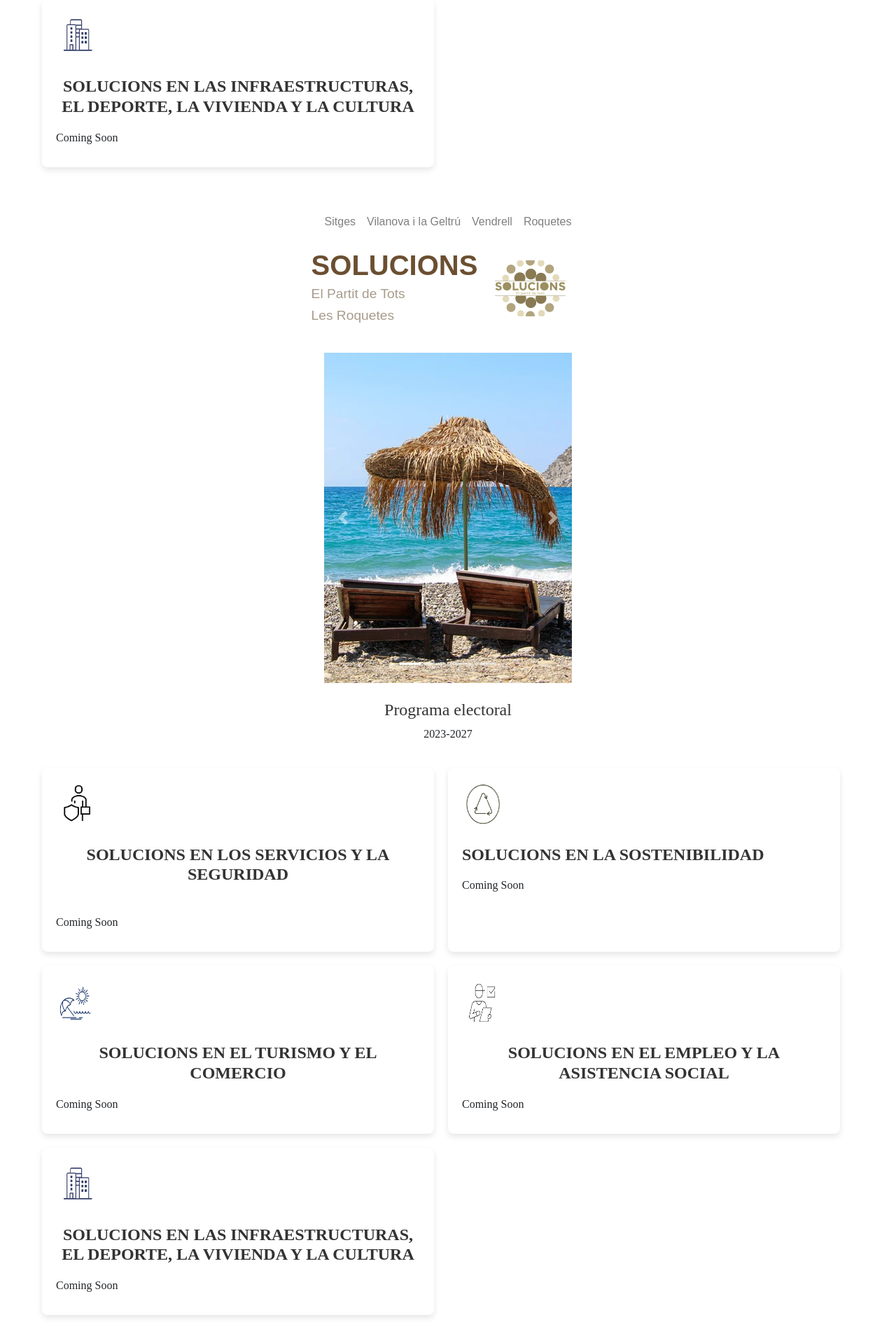
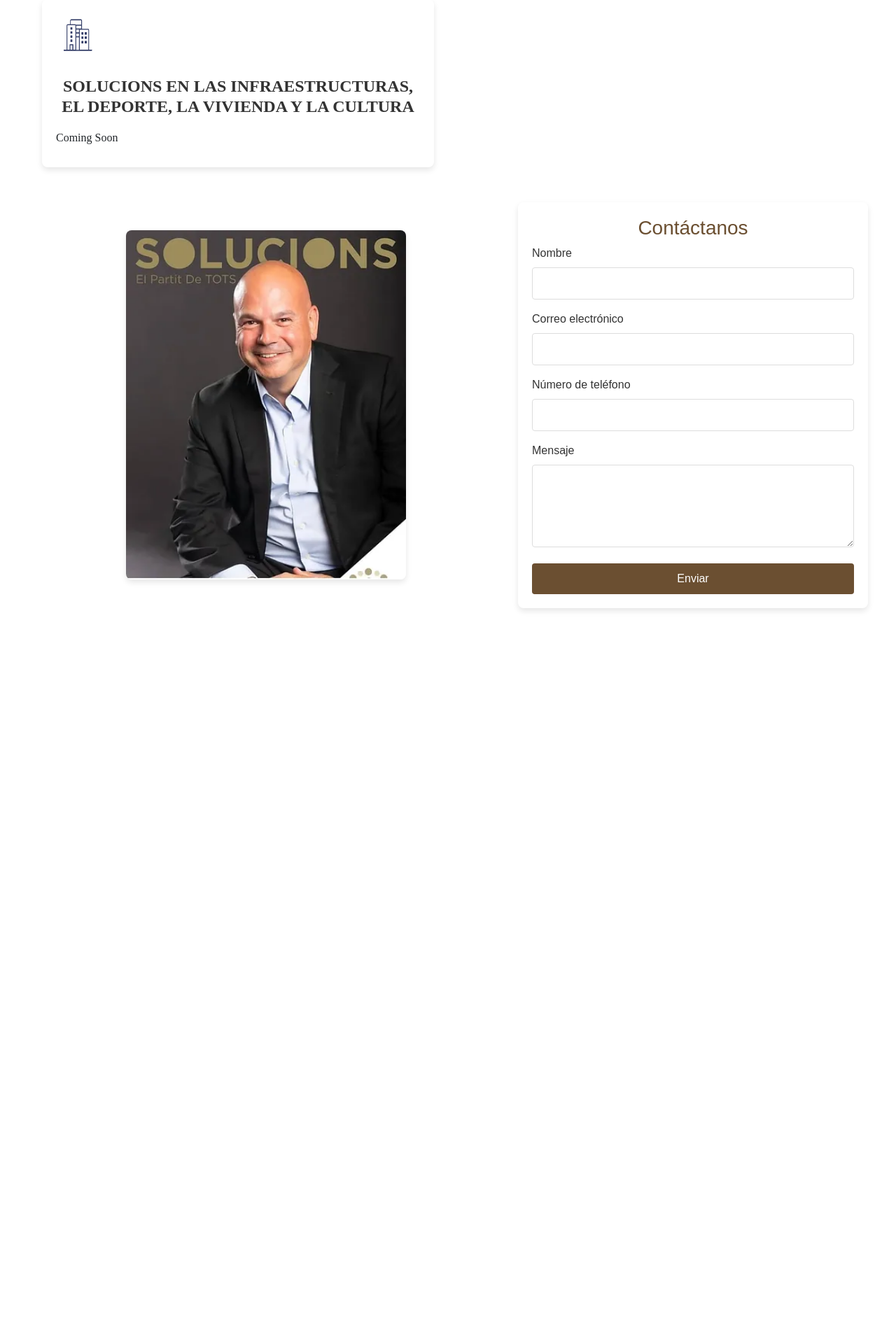
Before and after one commit to CatalunyaRefer/Solucions, a Flask app: page /roquetes in a window 1280 px wide. Shown: the part 1382-3281 px from the top of the page at 70% size. After the commit the page ends 2255 px from the top, so only its background shows below. Run offline with Flask 3, Linux system fonts and the light colour scheme; some libraries are stand-ins or nearby versions.

Commit message:
Update roquetes.html

```diff
--- a/templates/roquetes.html
+++ b/templates/roquetes.html
@@ -128,133 +128,32 @@
     </div>
 </div>
 
-<!DOCTYPE html>
-<html lang="es">
-<head>
-    <meta charset="UTF-8">
-    <meta name="viewport" content="width=device-width, initial-scale=1.0">
-    <title>SOLUCIONS - Programa Electoral</title>
-    <link rel="stylesheet" href="/static/style.css">
-    <link rel="stylesheet" href="https://stackpath.bootstrapcdn.com/bootstrap/4.5.2/css/bootstrap.min.css">
-</head>
-<header>
-    <nav class="navbar navbar-expand-lg navbar-light" >
-        <div class="container">
-
-            <!-- Botón hamburguesa para dispositivos móviles -->
-            <button class="navbar-toggler" type="button" data-toggle="collapse" data-target="#navbarNav" aria-controls="navbarNav" aria-expanded="false" aria-label="Toggle navigation">
-                <span class="navbar-toggler-icon"></span>
-            </button>
-
-            <!-- Contenido del menú de navegación -->
-            <div class="collapse navbar-collapse" id="navbarNav">
-                <ul class="navbar-nav ml-auto">
-                    <li class="nav-item">
-                        <a class="nav-link" href="/index.html">Sitges</a>
-                    </li>
-                    <li class="nav-item">
-                        <a class="nav-link" href="/templates/vilanova.html">Vilanova i la Geltrú</a>
-                    </li>
-                    <li class="nav-item">
-                        <a class="nav-link" href="/templates/vendrell.html">Vendrell</a>
-                    </li>
-                    <li class="nav-item">
-                        <a class="nav-link" href="/templates/roquetes.html">Roquetes</a>
-                    </li>
-                </ul>
+<!-- Formulario de contacto -->
+<div class="contact-section">
+    <div class="contact-image">
+        <img src="/static/img/fotoSolucions.webp" alt="Imagen de contacto">
+    </div>
+    <div class="contact-form-container">
+        <h3>Contáctanos</h3>
+        <form action="#" method="POST">
+            <div class="form-group">
+                <label for="nombre">Nombre</label>
+                <input type="text" id="nombre" name="nombre" required>
             </div>
-        </div>
-    </nav>
-    <div class="header-content">
-        <div class="text-container">
-            <h1>SOLUCIONS</h1>
-            <h2>El Partit de Tots</h2>
-            <h2>Les Roquetes</h2>
-        </div>
-        <div class="logo-container">
-            <img src="/img/logoSolucions.webp" alt="Logo">
-        </div>
-    </div>
-</header>
-<body>
-
-<!-- Carrusel de imágenes -->
-<div id="carouselExampleIndicators" class="carousel slide my-4" data-ride="carousel" style="max-width: 100%; text-align: center;">
-    <ol class="carousel-indicators">
-        <li data-target="#carouselExampleIndicators" data-slide-to="0" class="active"></li>
-        <li data-target="#carouselExampleIndicators" data-slide-to="1"></li>
-        <li data-target="#carouselExampleIndicators" data-slide-to="2"></li>
-        <li data-target="#carouselExampleIndicators" data-slide-to="3"></li>
-    </ol>
-    <div class="carousel-inner">
-        <div class="carousel-item active">
-            <img src="/static/img/foto1.webp" class="d-inline" alt="Imagen 1" style="max-width: 100%; height: auto;">
-        </div>
-        <div class="carousel-item">
-            <img src="/static/img/foto2.webp" class="d-inline" alt="Imagen 2" style="max-width: 100%; height: auto;">
-        </div>
-        <div class="carousel-item">
-            <img src="/static/img/foto3.webp" class="d-inline" alt="Imagen 3" style="max-width: 100%; height: auto;">
-        </div>
-        <div class="carousel-item">
-            <img src="/static/img/foto4.webp" class="d-inline" alt="Imagen 4" style="max-width: 100%; height: auto;">
-        </div>
-    </div>
-    <a class="carousel-control-prev" href="#carouselExampleIndicators" role="button" data-slide="prev">
-        <span class="carousel-control-prev-icon" aria-hidden="true"></span>
-        <span class="sr-only">Previous</span>
-    </a>
-    <a class="carousel-control-next" href="#carouselExampleIndicators" role="button" data-slide="next">
-        <span class="carousel-control-next-icon" aria-hidden="true"></span>
-        <span class="sr-only">Next</span>
-    </a>
-</div>
-
-
-
-<h4>Programa electoral</h4>
-<p>2023-2027</p>
-
-<div class="icon-section">
-    <div class="icon-box">
-        <div class="logo-container">
-            <img src="/static/img/seguridad.png" alt="Icono Seguridad">
-        </div>
-        <h4>SOLUCIONS EN LOS SERVICIOS Y LA SEGURIDAD</h4><br>
-        <p>Coming Soon</p>
-    </div>
-
-    <div class="icon-box">
-        <div class="logo-container">
-            <img src="/static/img/sostenibilitat.png" alt="Icono Sostenibilidad">
-        </div>
-        <h4>SOLUCIONS EN LA SOSTENIBILIDAD</h4>
-        <p>Coming Soon</p>
-    </div>
-
-
-    <div class="icon-box">
-        <div class="logo-container">
-            <img src="/static/img/turismo.png" alt="Icono Turismo">
-        </div>
-        <h4>SOLUCIONS EN EL TURISMO Y EL COMERCIO</h4>
-        <p>Coming Soon</p>
-    </div>
-
-    <div class="icon-box">
-        <div class="logo-container">
-            <img src="/static/img/empleo.png" alt="Icono Empleo">
-        </div>
-        <h4>SOLUCIONS EN EL EMPLEO Y LA ASISTENCIA SOCIAL</h4>
-        <p>Coming Soon</p>
-    </div>
-
-    <div class="icon-box">
-        <div class="logo-container">
-            <img src="/static/img/vivienda.png" alt="Icono Infraestructuras">
-        </div>
-        <h4>SOLUCIONS EN LAS INFRAESTRUCTURAS, EL DEPORTE, LA VIVIENDA Y LA CULTURA</h4>
-        <p>Coming Soon</p>
+            <div class="form-group">
+                <label for="correo">Correo electrónico</label>
+                <input type="email" id="correo" name="correo" required>
+            </div>
+            <div class="form-group">
+                <label for="telefono">Número de teléfono</label>
+                <input type="tel" id="telefono" name="telefono" required>
+            </div>
+            <div class="form-group">
+                <label for="mensaje">Mensaje</label>
+                <textarea id="mensaje" name="mensaje" rows="4" required></textarea>
+            </div>
+            <button type="submit">Enviar</button>
+        </form>
     </div>
 </div>
 
@@ -264,10 +163,3 @@
 
 </body>
 </html>
-
-<script src="https://code.jquery.com/jquery-3.5.1.slim.min.js"></script>
-<script src="https://cdn.jsdelivr.net/npm/@popperjs/core@2.5.3/dist/umd/popper.min.js"></script>
-<script src="https://stackpath.bootstrapcdn.com/bootstrap/4.5.2/js/bootstrap.min.js"></script>
-
-</body>
-</html>
```
